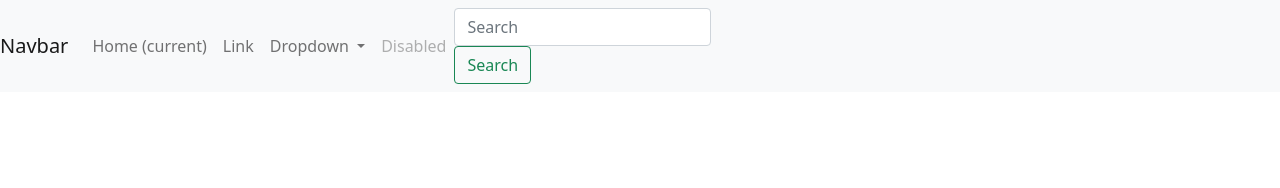
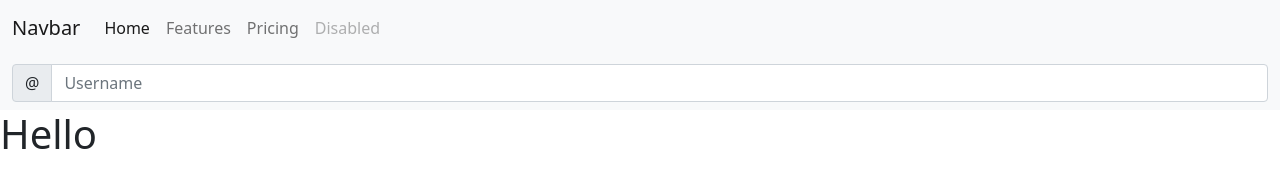
Before and after one commit to KateKatze/20.01_Bootstrap, a plain HTML site: page Challenge_Kate/index.html in a window 1280 px wide. Drawn offline with nearby package versions, Linux system fonts and the light colour scheme.

Commit message:
tried some stuffs with navbar

```diff
--- a/Challenge_Kate/index.html
+++ b/Challenge_Kate/index.html
@@ -5,45 +5,42 @@
     <meta http-equiv="X-UA-Compatible" content="IE=edge">
     <meta name="viewport" content="width=device-width, initial-scale=1.0">
     <link href="https://cdn.jsdelivr.net/npm/bootstrap@5.1.3/dist/css/bootstrap.min.css" rel="stylesheet" integrity="sha384-1BmE4kWBq78iYhFldvKuhfTAU6auU8tT94WrHftjDbrCEXSU1oBoqyl2QvZ6jIW3" crossorigin="anonymous">
-    <title>Challenge</title>
+    <title>Document</title>
 </head>
 <body>
     <nav class="navbar navbar-expand-lg navbar-light bg-light">
+        <div class="container-fluid">
           <a class="navbar-brand" href="#">Navbar</a>
-        <button class="navbar-toggler" type="button" data-toggle="collapse" data-target="#navbarSupportedContent" aria-controls="navbarSupportedContent" aria-expanded="false" aria-label="Toggle navigation">
+          <button class="navbar-toggler" type="button" data-bs-toggle="collapse" data-bs-target="#navbarNav" aria-controls="navbarNav" aria-expanded="false" aria-label="Toggle navigation">
             <span class="navbar-toggler-icon"></span>
           </button>
-
-        <div class="collapse navbar-collapse" id="navbarSupportedContent">
-          <ul class="navbar-nav mr-auto">
-            <li class="nav-item active">
-              <a class="nav-link" href="#">Home <span class="sr-only">(current)</span></a>
+          <div class="collapse navbar-collapse" id="navbarNav">
+            <ul class="navbar-nav">
+              <li class="nav-item">
+                <a class="nav-link active" aria-current="page" href="#">Home</a>
               </li>
               <li class="nav-item">
-              <a class="nav-link" href="#">Link</a>
-            </li>
-            <li class="nav-item dropdown">
-              <a class="nav-link dropdown-toggle" href="#" id="navbarDropdown" role="button" data-toggle="dropdown" aria-haspopup="true" aria-expanded="false">
-                Dropdown
-              </a>
-              <div class="dropdown-menu" aria-labelledby="navbarDropdown">
-                <a class="dropdown-item" href="#">Action</a>
-                <a class="dropdown-item" href="#">Another action</a>
-                <div class="dropdown-divider"></div>
-                <a class="dropdown-item" href="#">Something else here</a>
-              </div>
+                <a class="nav-link" href="#">Features</a>
               </li>
               <li class="nav-item">
-              <a class="nav-link disabled" href="#">Disabled</a>
+                <a class="nav-link" href="#">Pricing</a>
+              </li>
+              <li class="nav-item">
+                <a class="nav-link disabled">Disabled</a>
               </li>
             </ul>
-          <form class="form-inline my-2 my-lg-0">
-            <input class="form-control mr-sm-2" type="search" placeholder="Search" aria-label="Search">
-            <button class="btn btn-outline-success my-2 my-sm-0" type="submit">Search</button>
-          </form>
+          </div>
         </div>
       </nav>
-
+      <nav class="navbar navbar-light bg-light">
+        <form class="container-fluid">
+          <div class="input-group">
+            <span class="input-group-text" id="basic-addon1">@</span>
+            <input type="text" class="form-control" placeholder="Username" aria-label="Username" aria-describedby="basic-addon1">
+          </div>
+        </form>
+      </nav>
+    <h1>Hello</h1>
     <script src="https://cdn.jsdelivr.net/npm/bootstrap@5.1.3/dist/js/bootstrap.bundle.min.js" integrity="sha384-ka7Sk0Gln4gmtz2MlQnikT1wXgYsOg+OMhuP+IlRH9sENBO0LRn5q+8nbTov4+1p" crossorigin="anonymous"></script>
 </body>
 </html>
```
Also changed, not shown: Challenge_Kate/index.css (added). Lines whose indentation alone changed are shown as unchanged.
